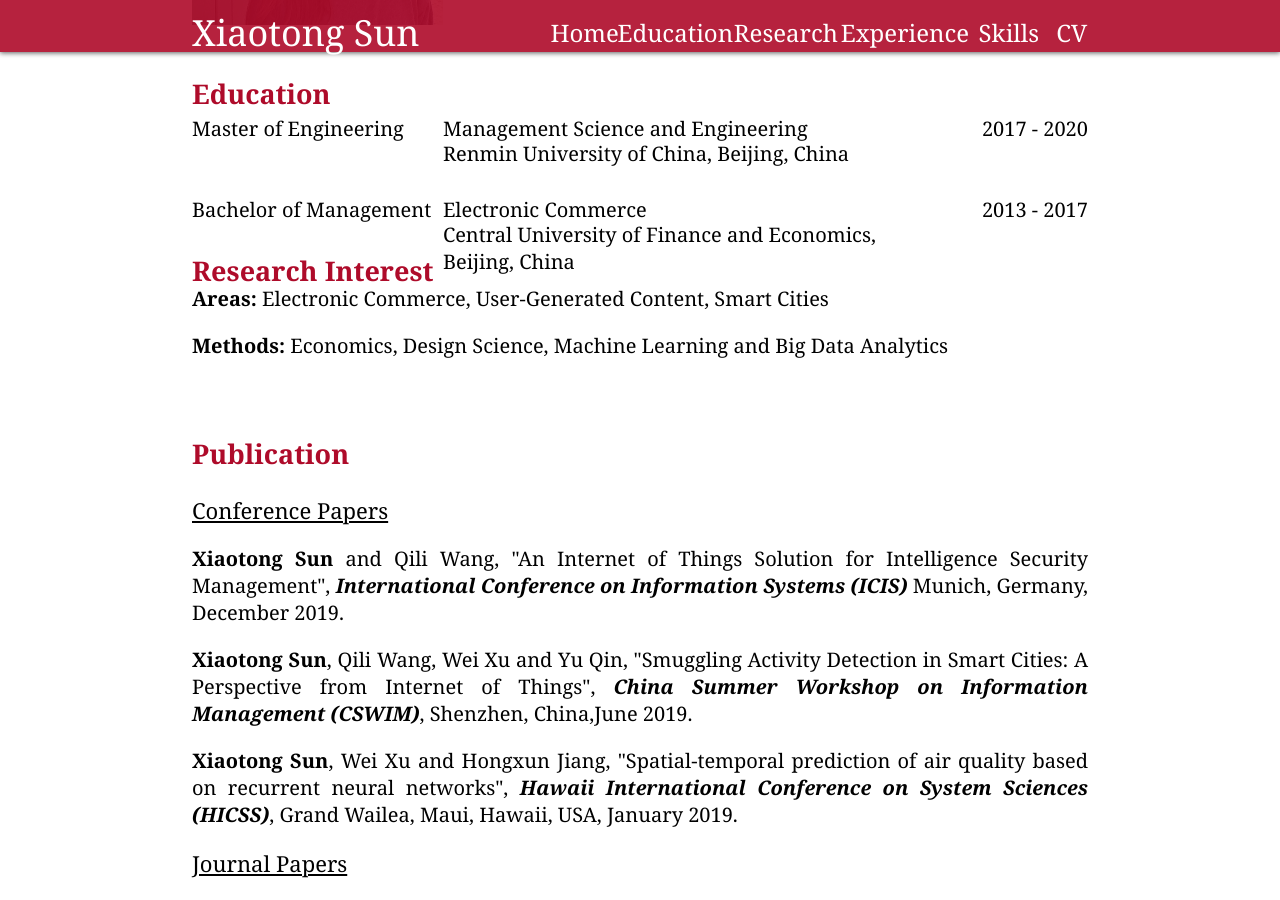
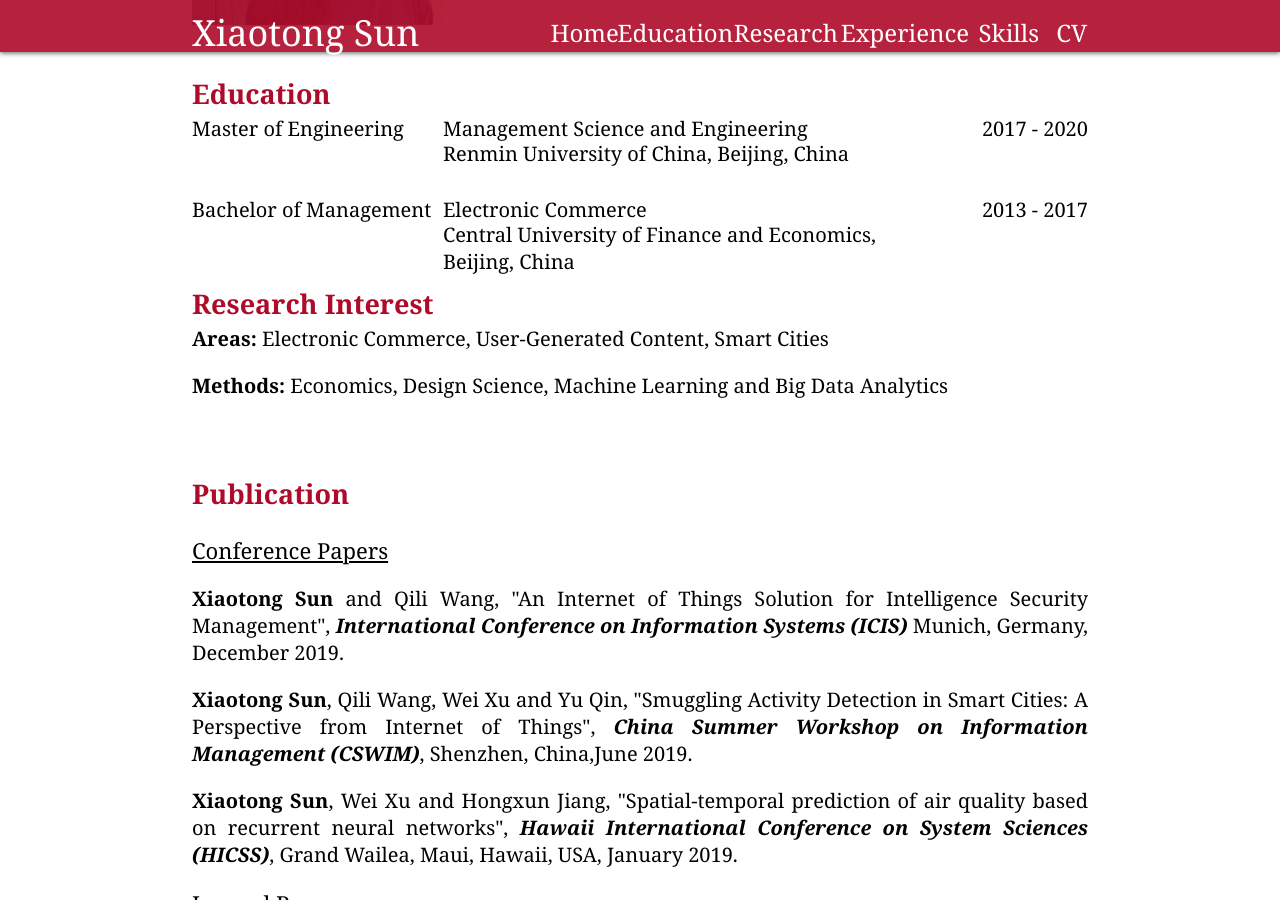
Before and after one commit to carolxiaotongsun/carolxiaotongsun.github.io, a Jekyll site: the page index.html, which Jekyll copies as it is, in a window 1280 px wide and 900 px high, scrolled down 425 px. Built offline with Jekyll 4.4.1, drawn with Linux system fonts in a browser that asks for light colours.

Commit message:
Update index.html

```diff
--- a/index.html
+++ b/index.html
@@ -110,7 +110,7 @@
 			</div>
         </div>
     </div>
-    <div id = "RESEARCH_INTERE_PART" class = "intereSection" style = "margin-top:30px">
+    <div id = "RESEARCH_INTERE_PART" class = "intereSection" style = "margin-top:70px">
         <div style="height:40px;width:100%">
             <h style="font-size:27px;color: #ae0b2a"><Strong>Research Interest</Strong></h>
         </div>
```
